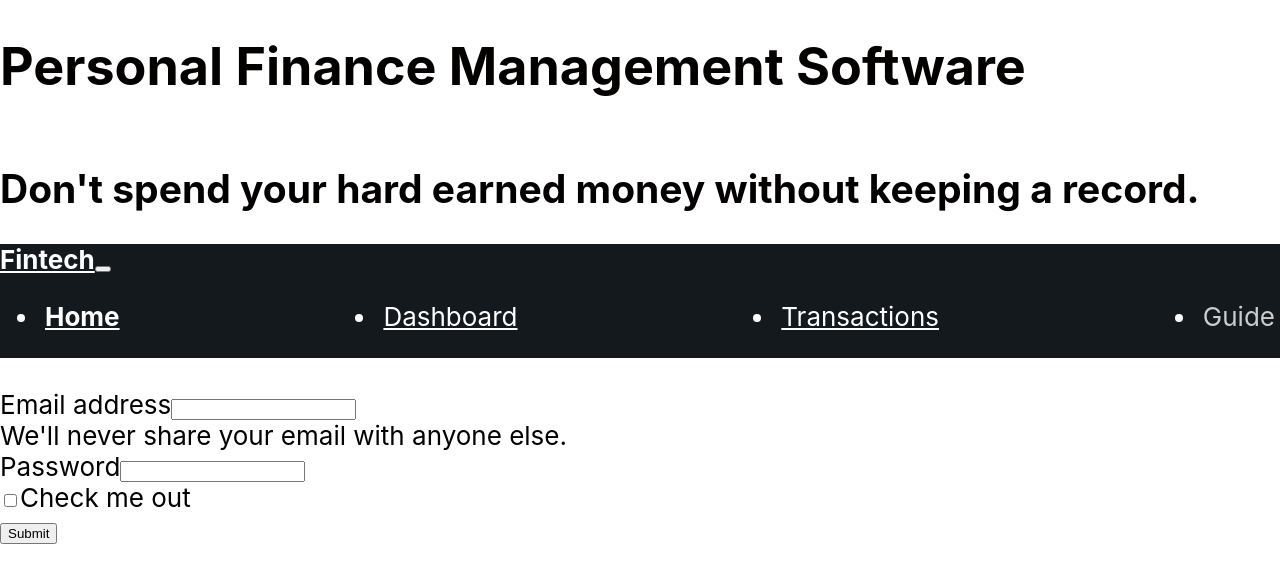
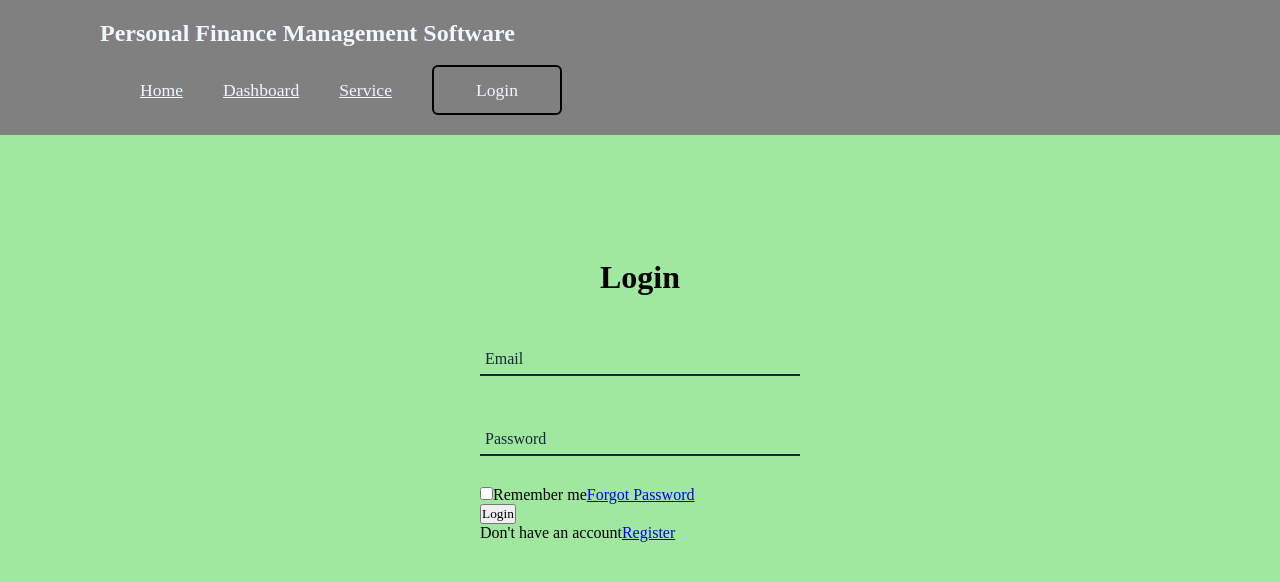
Before and after one commit to SHUB2205/fintech, a React (Create React App) app: page / in a window 1280 px wide. Shown: the top 582 px of the page. Built offline with nearby package versions, Linux system fonts and the light colour scheme.

Commit message:
CSS form

```diff
--- a/src/App.css
+++ b/src/App.css
@@ -1,86 +1,84 @@
-.App {
-  text-align: left;
+*{
+  margin: 0;
+  padding: 0;
+  box-sizing: border-box;
+  font-family: 'Times New Roman', Times, serif;
 }
 
-.App-logo {
-  height: 40vmin;
-  pointer-events: none;
+body{
+  display: flex;
+  justify-content: center;
+  align-items: center;
+  min-height: 100vh;
+  background: rgb(160, 232, 160);
+  background-size: cover;
+  background-position: center;
 }
 
-@media (prefers-reduced-motion: no-preference) {
-  .App-logo {
-    animation: App-logo-spin infinite 20s linear;
-  }
+header{
+  position: fixed;
+  top: 0;
+  left: 0;
+  width: 100%;
+  padding: 20px 100px;
+  background: gray;
+  display: flex;
+  justify-content: space-between;
+  align-items: center;
+  z-index: 99;
+
 }
 
-.App-header {
-  background-color: #ffffff;
-  min-height: 100vh;
-  display: flex;
-  flex-direction: column;
-  align-items: left;
-  justify-content: left;
-  font-size: calc(10px + 2vmin);
-  color: rgb(3, 0, 0);
-}
-
-.App-link {
-  color: #61dafb;
-}
-
-@keyframes App-logo-spin {
-  from {
-    transform: rotate(0deg);
-  }
-  to {
-    transform: rotate(360deg);
-  }
+.Tit{
+  font-size: 1.5em;
+  color: aliceblue;
+  user-select: none;
 }
 
 
-/* Style the navbar background */
-.navbar {
-  background-color: #14191e; /* Change this to your desired background color */
-  color: #fff; /* Text color */
+.navigation .btnLogin-popup{
+  width: 130px;
+  height: 50px;
+  background: transparent;
+  border: 2px solid black;
+  outline: none;
+  border-radius: 6px;
+  cursor: pointer;
+  font-size: 1.1em;
+  color:aliceblue;
+  font-weight: 500;
+  margin-left: 40px;
+  transition: .5s;
+
 }
 
-/* Style the navbar links */
-.navbar-nav .nav-link {
-  color: #fff; /* Link text color */
+.navigation .btnLogin-popup:hover{
+  background: white;
+  color: black;
+
 }
 
-/* Change link color on hover */
-.navbar-nav .nav-link:hover {
-  color: #ff8c00; /* Hovered link text color */
+.navigation a{
+  position:relative;
+  font-size: 1.1em;
+  color: aliceblue;
+  font-weight: 500;
+  margin-left: 40px;
 }
 
-/* Style the active link */
-.navbar-nav .nav-link.active {
-  font-weight: bold; /* Add bold font for the active link */
+.navigation a::after{
+  content: " ";
+  position: absolute;
+  left: 0;
+  bottom: -6px;
+  width:100%;
+  height: 3px;
+  background-color: aliceblue;
+  border-radius: 5px;
+  transform: scaleX(0);
+  transition: transform .5s;
 }
 
-/* Style the disabled link */
-.navbar-nav .nav-link.disabled {
-  color: #ccc; /* Disabled link text color */
+.navigation a:hover:after{
+  transform: scaleX(1);
 }
-
-/* Style the brand/logo */
-.navbar-brand {
-  color: #fff; /* Brand text color */
-  font-weight: bold; /* Add bold font for the brand */
-}
-
-/* Style the navbar-toggler icon */
-.navbar-toggler-icon {
-  background-color: #fff; /* Toggler icon color */
-}
-
-/* Override Bootstrap styles for horizontal navbar */
-.navbar-nav {
-  display: flex;
-  justify-content: space-between;
-}
-
-.navbar-nav .nav-link {
-  margin: 5px; /* Add spacing between nav items */
-}
--- a/src/App.js
+++ b/src/App.js
@@ -4,40 +4,20 @@ import Form from './components/form'
 function App() {
   return (
     <div className="App">
-      <header className="App-header">
-        <h1>Personal Finance Management Software</h1>
-        <h2>Don't spend your hard earned money without keeping a record.</h2>
+        <header>
+          <div>
+            <h2 class="Tit">Personal Finance Management Software</h2>
+            <br></br>
+            <nav class="navigation">
+                <a href="#">Home</a>
+                <a href="#">Dashboard</a>
+                <a href="#">Service</a>
+                <button class="btnLogin-popup">Login</button>
+            </nav>
+          </div>
 
-        <nav class="navbar navbar-expand-lg bg-body-tertiary">
-          <div class="container-fluid">
-            <a class="navbar-brand" href="#">Fintech</a>
-            <button class="navbar-toggler" type="button" data-bs-toggle="collapse" data-bs-target="#navbarNav" aria-controls="navbarNav" aria-expanded="false" aria-label="Toggle navigation">
-              <span class="navbar-toggler-icon"></span>
-            </button>
-            <div class="collapse navbar-collapse" id="navbarNav">
-              <ul class="navbar-nav">
-                <li class="nav-item">
-                  <a class="nav-link active" aria-current="page" href="#">Home</a>
-                </li>
-                <li class="nav-item">
-                  <a class="nav-link" href="#">Dashboard</a>
-                </li>
-                <li class="nav-item">
-                  <a class="nav-link" href="#">Transactions</a>
-                </li>
-                <li class="nav-item">
-                  <a class="nav-link disabled" aria-disabled="true">Guide</a>
-                </li>
-              </ul>
-            </div>
-          </div>
-        </nav>
-        <br></br>
+        </header>
         <Form/>
-
-
-
-      </header>
     </div>
   );
 }
--- /dev/null
+++ b/src/components/Dashboard.js
@@ -0,0 +1 @@
+import React from "react";
--- /dev/null
+++ b/src/components/comp.css
@@ -0,0 +1,56 @@
+.wrapper{
+    position: relative;
+    width: 400px;
+    height: 440px;
+    background: transparent;
+    border: 2px solid gray (255, 255, 255, •5) ;
+    border-radius: 20px;
+    backdrop-filter: blur(20px);
+    box-shadow: 0 0 30px black (0, 0, 0, .5);
+    display: flex;
+    justify-content: center;
+    align-items: center;
+
+}
+
+.wrapper .form-box{
+    width: 100%;
+    padding:40px;
+}
+.form-box h2{
+    font-size: 2em;
+    color: black;
+    text-align: center;
+}
+
+.input-box{
+    position: relative;
+    width: 100%;
+    height: 50px;
+    border-bottom: 2px solid #162938;
+    margin: 30px 0;
+}
+
+.input-box label{
+    position: absolute;
+    top: 50%;
+    left: 5px;
+    transform: translateY (-50%) ;
+    font-size: 1em; color: #162938;
+    font-weight: 500;
+    pointer-events: none;
+}
+
+
+.input-box input:focus~label,
+.input-box input:valid~label{
+    top:-5px;
+}
+
+.input-box input{
+    width: 100%;
+    height: 100%;
+    background: transparent;
+    border: none;
+    outline: none;
+}
--- a/src/components/form.js
+++ b/src/components/form.js
@@ -1,26 +1,36 @@
 import React from 'react';
+import './comp.css';
 
 function Form(){
     return(
         <div>
-            <header>
-                <form>
-                    <div class="mb-3">
-                        <label for="exampleInputEmail1" class="form-label">Email address</label>
-                        <input type="email" class="form-control" id="exampleInputEmail1" aria-describedby="emailHelp"/>
-                        <div id="emailHelp" class="form-text">We'll never share your email with anyone else.</div>
+            <body>
+                <div class='wrapper'>
+                    <div class='form-box login'>
+                        <h2>Login</h2>
+                        <form action='#'>
+                            <div class='input-box'>
+                                <span class="icon"></span>
+                                <input type="email" required/>
+                                <label>Email</label>
+                            </div>
+                            <div class='input-box'>
+                                <span class="icon"></span>
+                                <input type="password" required/>
+                                <label>Password</label>
+                            </div>
+                            <div class='remember'>
+                                <label><input type='checkbox'/>Remember me</label>
+                                <a href='#'>Forgot Password</a>
+                            </div>
+                            <button type='submit' class='btn'>Login</button>
+                            <div class='login-register'>
+                                <p>Don't have an account<a href='#' class='rgister-link'>Register</a></p>
+                            </div>
+                        </form>
                     </div>
-                    <div class="mb-3">
-                        <label for="exampleInputPassword1" class="form-label">Password</label>
-                        <input type="password" class="form-control" id="exampleInputPassword1"/>
-                    </div>
-                    <div class="mb-3 form-check">
-                        <input type="checkbox" class="form-check-input" id="exampleCheck1"/>
-                        <label class="form-check-label" for="exampleCheck1">Check me out</label>
-                    </div>
-                    <button type="submit" class="btn btn-primary">Submit</button>
-                </form>
-            </header>
+                </div>
+            </body>
         </div>
     )
 }
```
